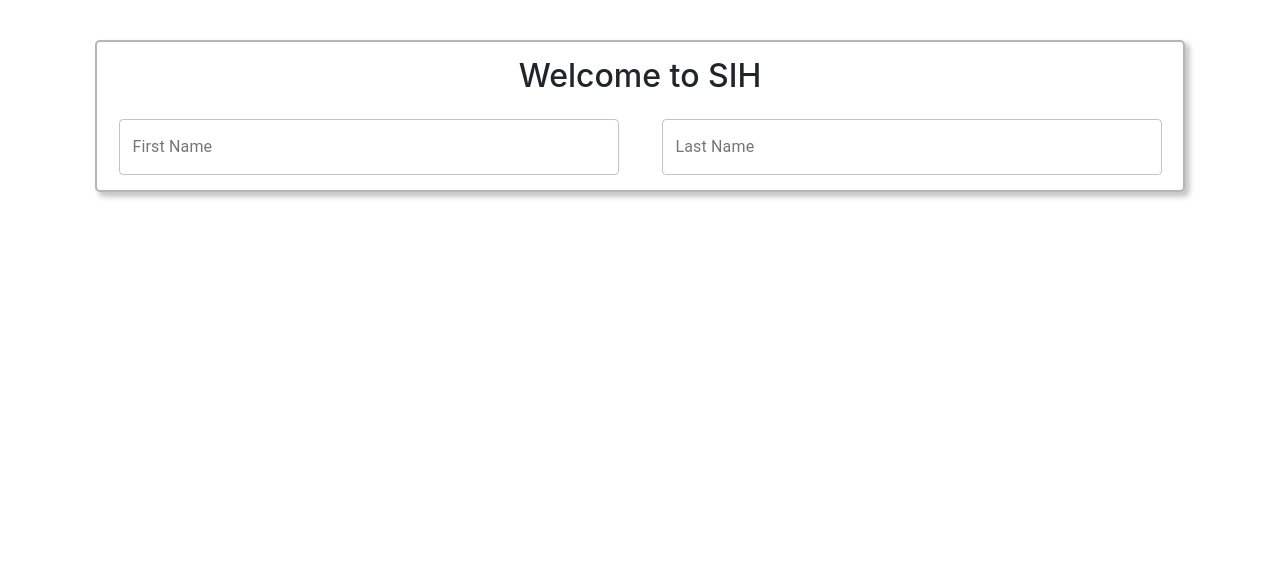
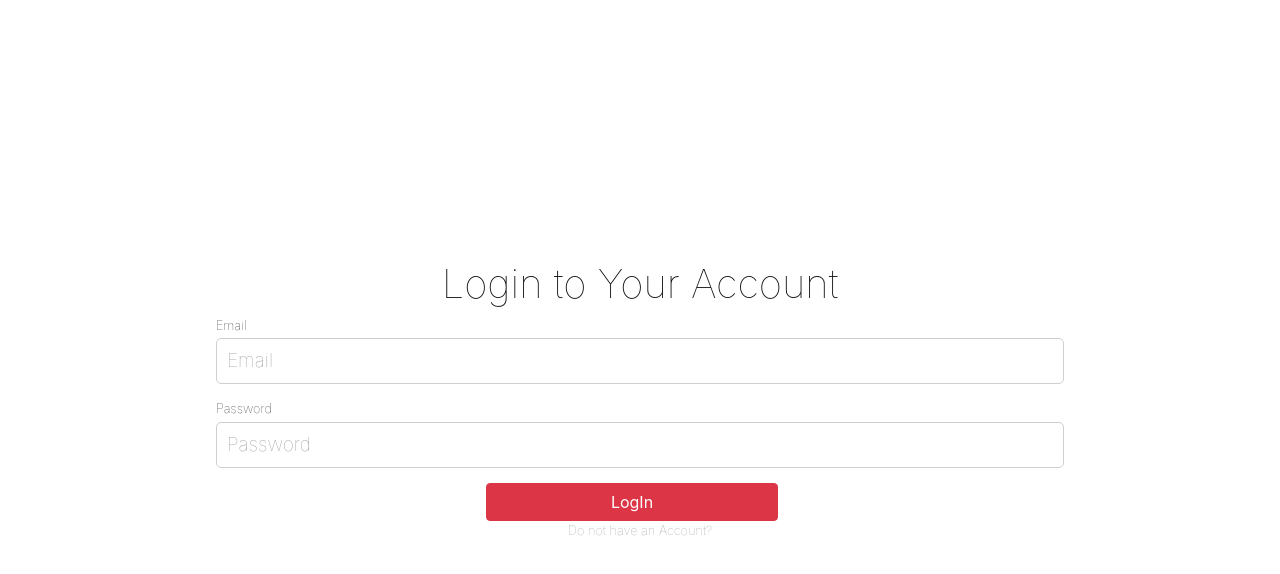
Before and after one commit to nehavenkat/SIHReact, a React (Create React App) app: page /LoginPage in a window 1280 px wide. Shown: the top 574 px of the page. Built offline with nearby package versions, Linux system fonts and the light colour scheme.

Commit message:
login page

```diff
--- a/package.json
+++ b/package.json
@@ -12,6 +12,7 @@
     "bootstrap": "^4.5.0",
     "material-ui-phone-number": "^2.2.6",
     "react": "^16.13.1",
+    "react-country-region-selector-material-ui-new": "^1.5.2",
     "react-dom": "^16.13.1",
     "react-phone-input-2": "^2.13.7",
     "react-router-dom": "^5.2.0",
--- a/src/Components/Student/LoginPage.css
+++ b/src/Components/Student/LoginPage.css
@@ -0,0 +1,125 @@
+.wrapper {
+    height: 100vh;
+    width: 100%;
+    display: flex;
+    flex-direction: column;
+    justify-content: center;
+    align-items: center;
+    /* background-color: #258ea6; */
+  }
+
+  /* .form-wrapper {
+    width: 400px;
+    display: flex;
+    flex-direction: column;
+    padding: 20px 40px;
+    border-radius: 10px;
+    box-shadow: 0px 10px 50px #555;
+    background-color: #ffffff;
+  } */
+
+  form {
+    width: 100%;
+    display: flex;
+    flex-wrap: wrap;
+  }
+
+  h1 {
+    text-align: center;
+    width: 100%;
+    color: #111;
+    font-weight: lighter;
+    font-family: -apple-system, BlinkMacSystemFont, "Segoe UI", Roboto, Oxygen,
+      Ubuntu, Cantarell, "Open Sans", "Helvetica Neue", sans-serif;
+  }
+
+  label {
+    font-size: 0.8em;
+    margin-bottom: 0.25em;
+    color: #222;
+    font-weight: lighter;
+  }
+
+  input {
+    padding: 10px 10px;
+    border-radius: 5px;
+    outline: none;
+    border: 1px solid #cfcfcf;
+  }
+
+  input::placeholder {
+    font-size: 1.2em;
+    font-weight: lighter;
+    color: #999;
+  }
+
+  input.error {
+    border: 1px solid red;
+  }
+
+  .errorMessage {
+    color: red;
+    font-size: 0.75em;
+    display: relative;
+  }
+
+  .email,
+  .password {
+    display: flex;
+    flex-direction: column;
+    margin-bottom: 15px;
+  }
+
+  .email,
+  .password {
+    width: 100%;
+  }
+
+  .loginAccount {
+    width: 100%;
+    display: flex;
+    flex-direction: column;
+    align-items: center;
+  }
+
+ .loginAccount button {
+
+    padding: 0.375rem 7.75rem !important;
+ }
+    /* border: 2px solid  #dc3545;
+    color: #fff;
+    background-color: #dc3545;
+    width: 100%;
+    margin-top: 1em;
+    padding: 8px 0px;
+    font-size: 1em;
+    font-weight: lighter;
+    letter-spacing: 1px;
+    margin-bottom: 0.25em;
+    display: inline-block;
+    font-weight: 400;
+    color: #212529;
+    text-align: center;
+    vertical-align: middle;
+    -webkit-user-select: none;
+    user-select: none;
+    background-color: transparent;
+    border: 1px solid transparent;
+    padding: .375rem .75rem;
+    font-size: 1rem;
+    line-height: 1.5;
+    border-radius: .25rem;
+    transition: color .15s ease-in-out,background-color .15s ease-in-out,border-color .15s ease-in-out,box-shadow .15s ease-in-out;
+
+  } */
+
+  .loginAccount button:hover {
+    border: 2px solid  #dc3545;
+    color: #fff;
+    background-color: #dc3545;
+  }
+
+  .loginAccount small {
+    color: #999;
+    font-weight: lighter;
+  }
--- a/src/Components/Student/LoginPage.jsx
+++ b/src/Components/Student/LoginPage.jsx
@@ -1,46 +1,121 @@
-import React, { Component } from 'react';
-import TextField from "@material-ui/core/TextField";
+import React, { Component } from "react";
+import "../Student/LoginPage.css";
 
-export default class LoginPage extends Component {
+const emailRegex = RegExp(
+  /^[a-zA-Z0-9.!#$%&’*+/=?^_`{|}~-]+@[a-zA-Z0-9-]+(?:\.[a-zA-Z0-9-]+)*$/
+);
+
+const formValid = ({ formErrors, ...rest }) => {
+  let valid = true;
+
+  // validate form errors being empty
+  Object.values(formErrors).forEach(val => {
+    val.length > 0 && (valid = false);
+  });
+
+  // validate the form was filled out
+  Object.values(rest).forEach(val => {
+    val === null && (valid = false);
+  });
+
+  return valid;
+};
+
+class LoginPage extends Component {
+  constructor(props) {
+    super(props);
+
+    this.state = {
+      email: null,
+      password: null,
+      formErrors: {
+        email: "",
+        password: ""
+      }
+    };
+  }
+
+  handleSubmit = e => {
+    e.preventDefault();
+
+    if (formValid(this.state)) {
+      console.log(`
+        --SUBMITTING--
+        Email: ${this.state.email}
+        Password: ${this.state.password}
+      `);
+    } else {
+      console.error("FORM INVALID - DISPLAY ERROR MESSAGE");
+    }
+  };
+
+  handleChange = e => {
+    e.preventDefault();
+    const { name, value } = e.target;
+    let formErrors = { ...this.state.formErrors };
+
+    switch (name) {
+      case "email":
+        formErrors.email = emailRegex.test(value)
+          ? ""
+          : "invalid email address";
+        break;
+      case "password":
+        formErrors.password =
+          value.length < 6 ? "minimum 6 characaters required" : "";
+        break;
+      default:
+        break;
+    }
+
+    this.setState({ formErrors, [name]: value }, () => console.log(this.state));
+  };
+
   render() {
+    const { formErrors } = this.state;
 
     return (
-            <div>
-                <div className="container">
-                    <div className="studentRegistrationBox">
-                        <h2>Welcome to SIH</h2>
-                        <form noValidate autoComplete="off">
-                            <div className={"row mt-4"}>
-                                <div className={"col-md-6"}>
-                                    <TextField
-                                        id="outlined-basic"
-                                        label="First Name"
-                                        type="text"
-                                        name="firstName"
-                                        novalidation
-                                        variant="outlined"
-                                        // value={this.state.firstName}
-                                        // onChange={e => this.handleChange(e)}
+      <div className="wrapper">
+        <div className="form-wrapper">
+          <h1>Login to Your Account</h1>
+          <form onSubmit={this.handleSubmit} noValidate>
+            <div className="email">
+              <label htmlFor="email">Email</label>
+              <input
+                className={formErrors.email.length > 0 ? "error" : null}
+                placeholder="Email"
+                type="email"
+                name="email"
+                noValidate
+                onChange={this.handleChange}
               />
+              {formErrors.email.length > 0 && (
+                <span className="errorMessage">{formErrors.email}</span>
+              )}
             </div>
-                                <div className={"col-md-6"}>
-                                    <TextField
-                                        id="outlined-basic"
-                                        label="Last Name"
-                                        variant="outlined"
-                                        type="text"
-                                        name="lastName"
-                                        // value={this.state.lastName}
-                                        // onChange={e => this.handleChange(e)}
+            <div className="password">
+              <label htmlFor="password">Password</label>
+              <input
+                className={formErrors.password.length > 0 ? "error" : null}
+                placeholder="Password"
+                type="password"
+                name="password"
+                noValidate
+                onChange={this.handleChange}
               />
+              {formErrors.password.length > 0 && (
+                <span className="errorMessage">{formErrors.password}</span>
+              )}
             </div>
+            <div className="loginAccount">
+              <button type="submit" className="mr-3 btn btn-danger">LogIn</button>
+              <small>Do not have an Account?</small>
             </div>
           </form>
         </div>
       </div>
-            </div>
-
-
     );
   }
 }
+
+export default LoginPage;
```
Also changed, not shown: 1 other file (tests, documents, lock files or other folders). Lines whose indentation alone changed are shown as unchanged.
